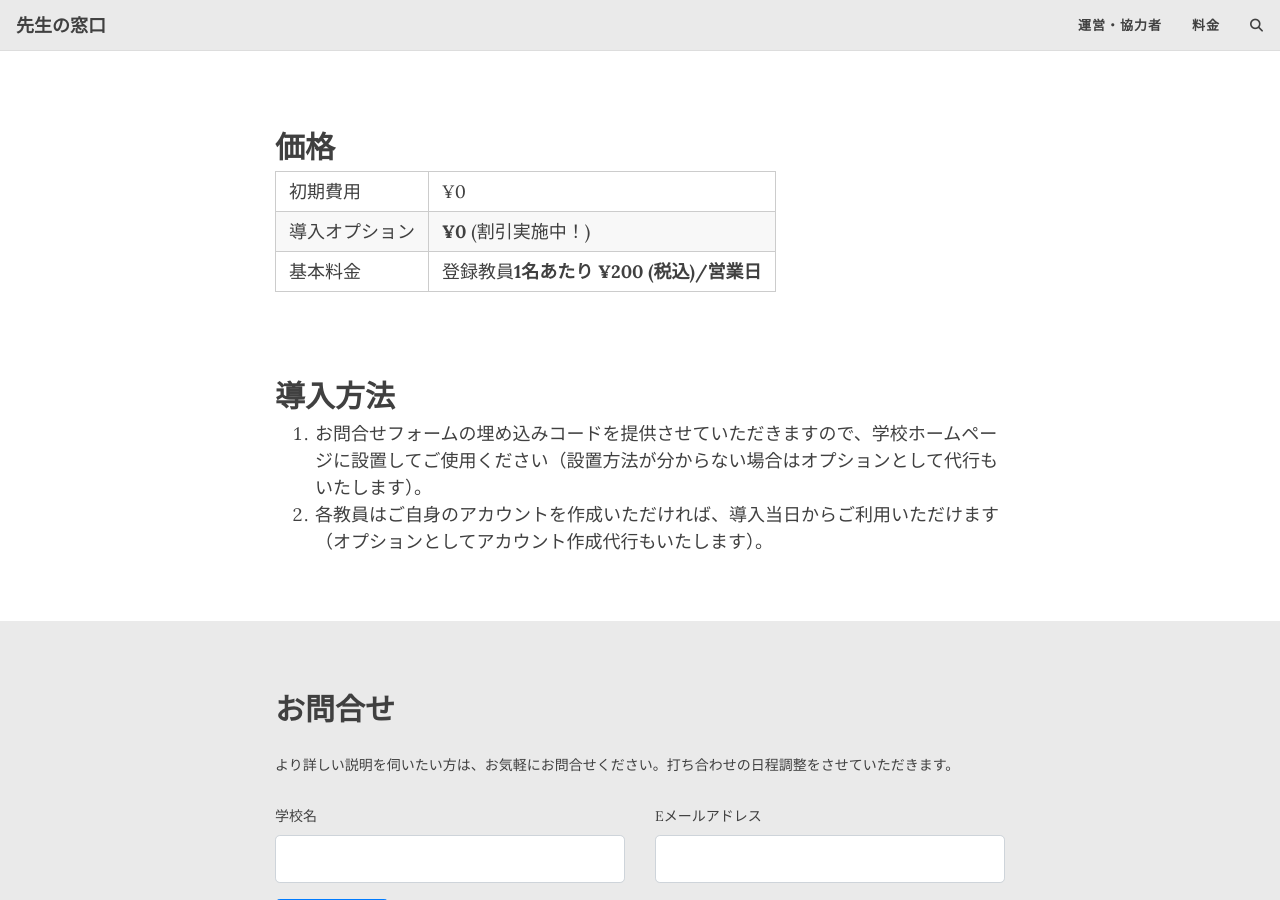
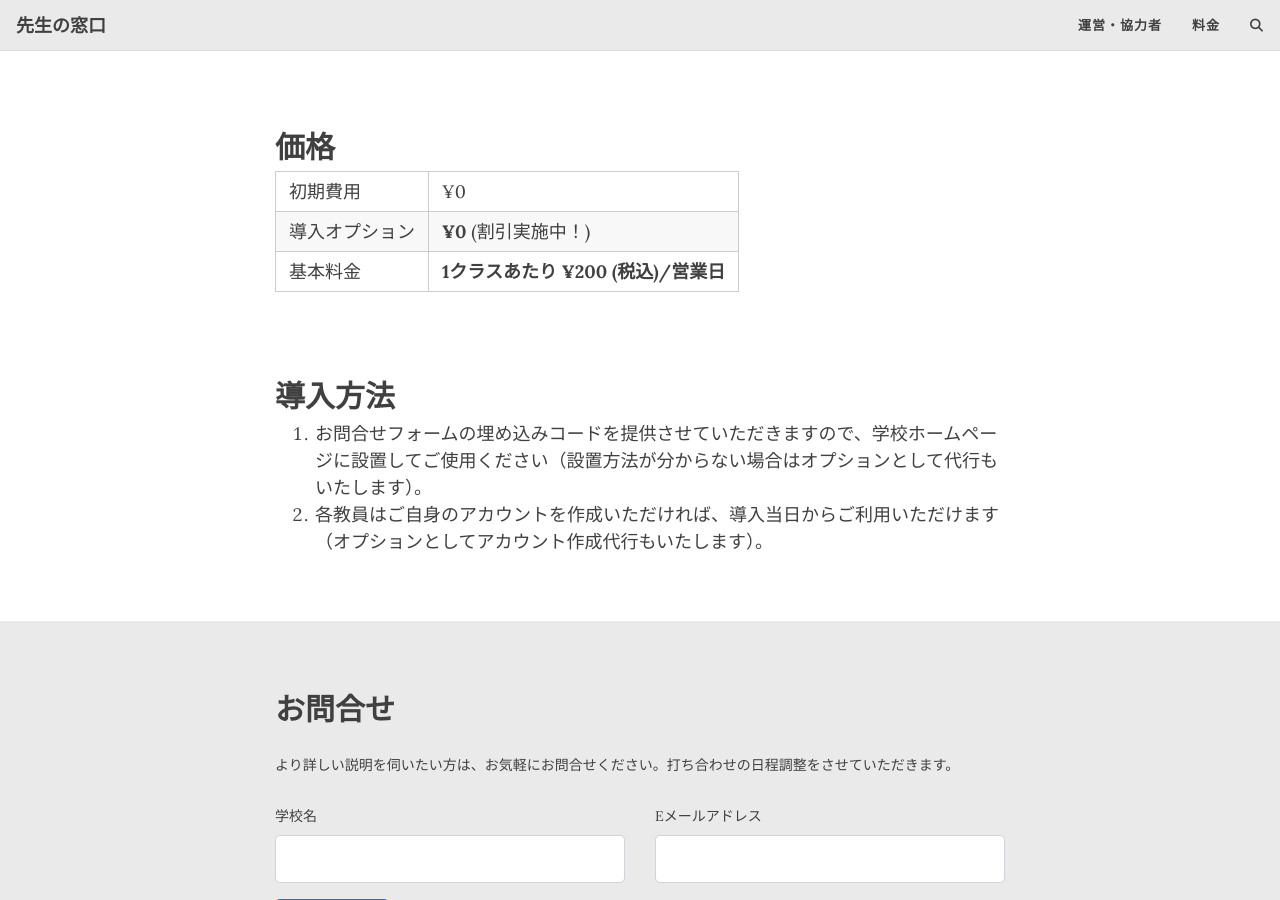
Before and after one commit to Sensei-Madoguchi/Sensei-Madoguchi.github.io, a Jekyll site: the page built from pricing.md, in a window 1280 px wide and 900 px high, scrolled down 608 px. Built offline with Jekyll 4.4.1, drawn with Linux system fonts in a browser that asks for light colours; comment, search, counter and statistics services are not loaded.

Commit message:
Update pricing.md

```diff
--- a/pricing.md
+++ b/pricing.md
@@ -24,7 +24,7 @@ subtitle:
 
 | 初期費用 | ¥0 |
 | 導入オプション | **¥0** (割引実施中！) |
-| 基本料金 | 登録教員**1名あたり ¥200 (税込)/営業日** |
+| 基本料金 | **1クラスあたり ¥200 (税込)/営業日** |
 
 
 
```
